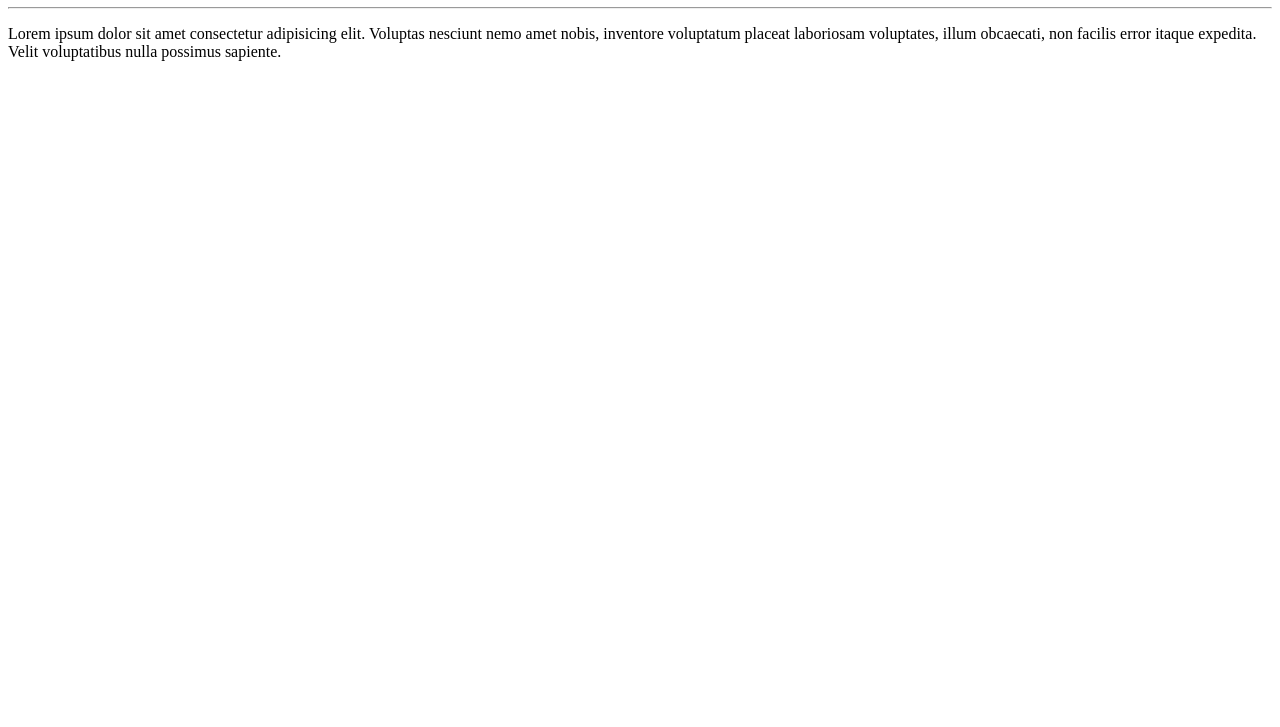
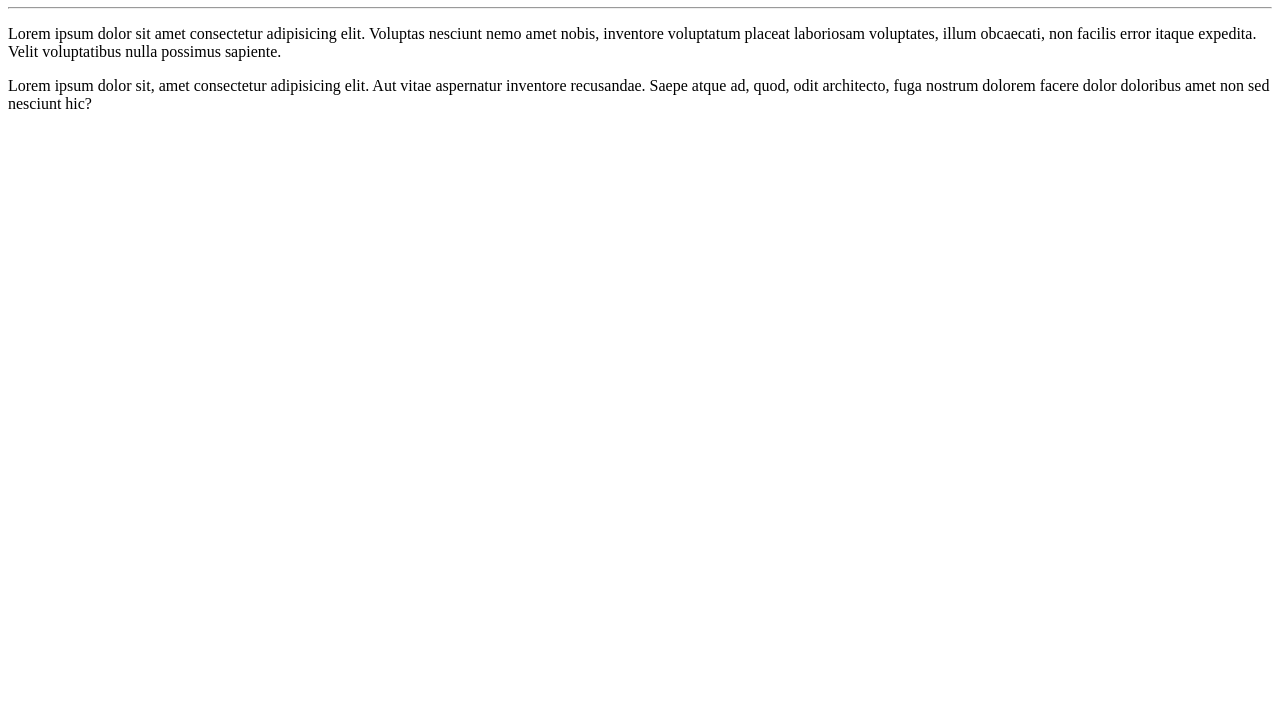
Before and after one commit to LordGuigan/Ola-mundo, a plain HTML site: page site-exemplo/index.html in a window 1280 px wide. Shown: the part 73-800 px from the top of the page. Drawn offline with Linux system fonts and the light colour scheme.

Commit message:
adicionei um paragrafo

```diff
--- a/site-exemplo/index.html
+++ b/site-exemplo/index.html
@@ -10,5 +10,6 @@
     <h1>Olá Mundo!</h1>
     <hr>
     <p>Lorem ipsum dolor sit amet consectetur adipisicing elit. Voluptas nesciunt nemo amet nobis, inventore voluptatum placeat laboriosam voluptates, illum obcaecati, non facilis error itaque expedita. Velit voluptatibus nulla possimus sapiente.</p>
+    <p>Lorem ipsum dolor sit, amet consectetur adipisicing elit. Aut vitae aspernatur inventore recusandae. Saepe atque ad, quod, odit architecto, fuga nostrum dolorem facere dolor doloribus amet non sed nesciunt hic?</p>
 </body>
 </html>
```
